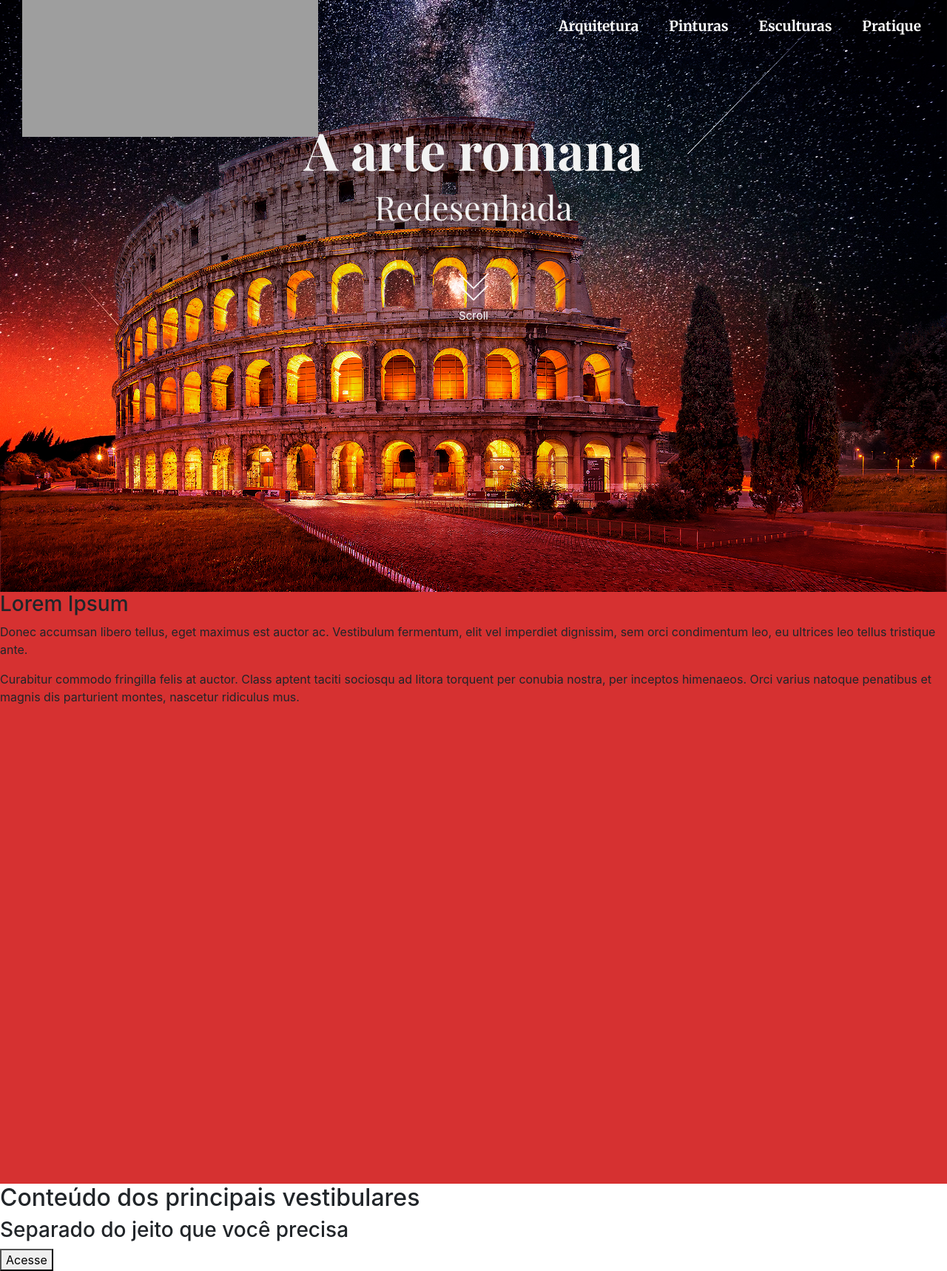
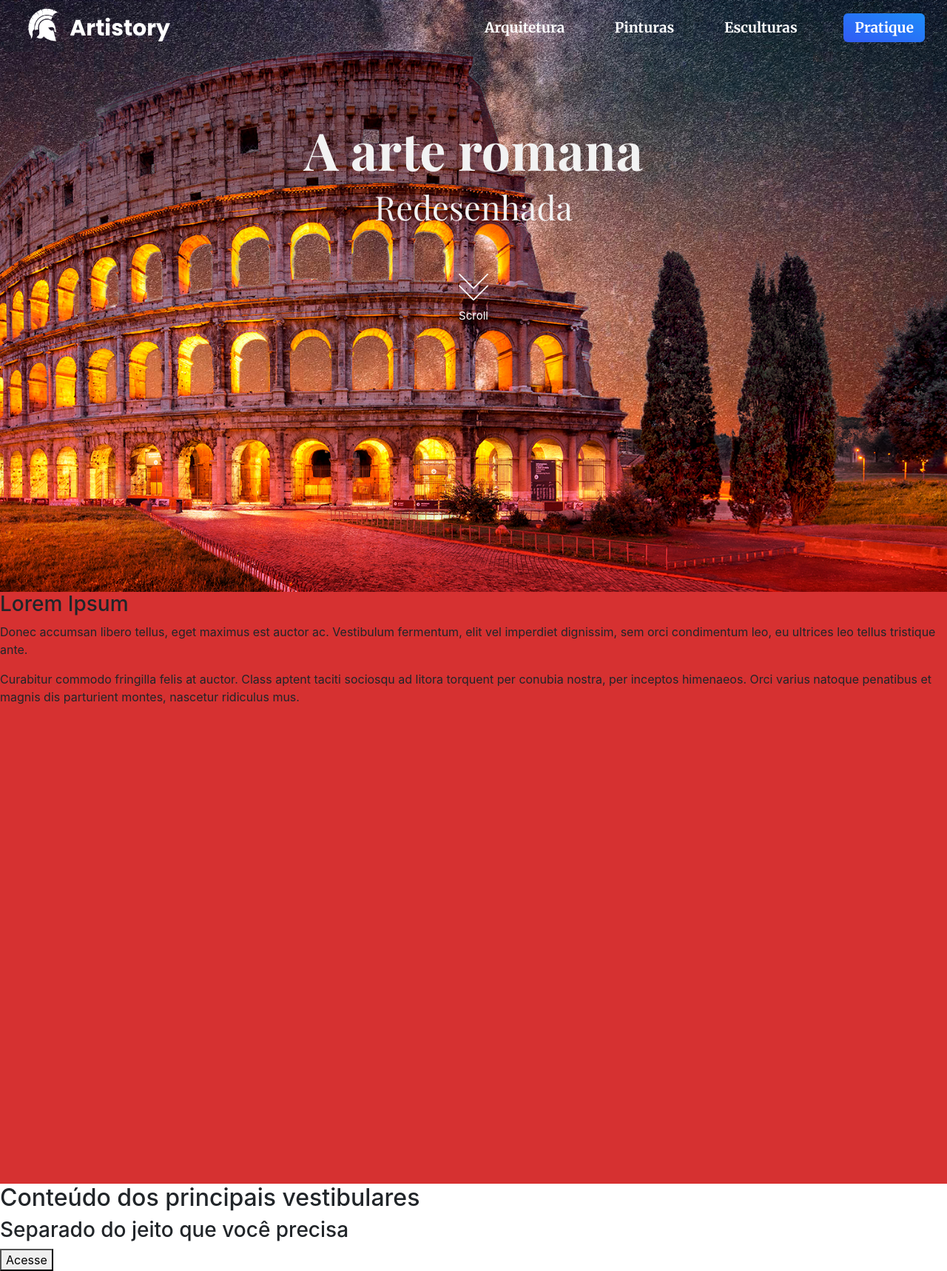
Before and after one commit to GuilhermeFracalossi/RomanArt, a PHP site: page /home/home.php in a window 1280 px wide. Shown: the whole page at 74% size. Run offline with PHP 8.4, Linux system fonts and the light colour scheme; grey boxes are pictures that could not be loaded.

Commit message:
fim 08/03

```diff
--- a/home/home.css
+++ b/home/home.css
@@ -3,9 +3,12 @@ font-family: 'Playfair Display', serif;
 font-family: 'Merriweather', serif;
 
 */
-.background-colosseum{
+*{
+    text-rendering: optimizeLegibility;
+    -webkit-font-smoothing: antialiased;
+    -moz-osx-font-smoothing: grayscale;
+}
 
-}
 .intro-container{
     width: 100%;
     height: 100vh;
@@ -14,7 +17,7 @@ font-family: 'Merriweather', serif;
 
     padding: 20vh 20px 30px 20px;
 
-    background: url('testeintrored4.jpg');
+    background: url('testeintrored5.jpg');
     background-position: center;
     background-size: cover;
     z-index: -1;
--- a/menu.php
+++ b/menu.php
@@ -6,13 +6,14 @@
     <meta name="viewport" content="width=device-width, initial-scale=1.0">
     <link rel="stylesheet" href="https://stackpath.bootstrapcdn.com/bootstrap/4.4.1/css/bootstrap.min.css" integrity="sha384-Vkoo8x4CGsO3+Hhxv8T/Q5PaXtkKtu6ug5TOeNV6gBiFeWPGFN9MuhOf23Q9Ifjh" crossorigin="anonymous">
     <link href="https://fonts.googleapis.com/css?family=Merriweather:400,700,900|Playfair+Display:400,700,900&display=swap" rel="stylesheet">
+    <link href="https://fonts.googleapis.com/css2?family=Poppins:wght@400;700&display=swap" rel="stylesheet">
 </head>
 
 <style>
-    .menu-container{
+    .menu-container {
         position: absolute;
         width: 100%;
-        height: 70px;
+        height: 75px;
         margin: 0px;
         display: flex;
         justify-content: space-between;
@@ -21,53 +22,88 @@
 
     }
 
-    .menu-options{
-        width: 500px;
+    .logo-container {
+        height: 50px;
+        width: 200px;
+        display: flex;
+        align-items: center;
+        justify-content: space-between;
+
+    }
+
+    .logo-container img {
+        height: 60px;
+        width: 60px;
+        display: block;
+        z-index: 100;
+    }
+
+    .logo-container h3 {
+        font-size: 30px;
+        font-weight: bold;
+        color: white;
+        margin: 0px;
+        font-family: 'Poppins', sans-serif;
+    }
+
+    .menu-options {
+        width: 600px;
         display: flex;
         justify-content: space-between;
         align-items: center;
 
 
     }
-    .menu-options a{
+
+    .menu-options a {
         padding: 5px;
         text-decoration: none;
         font-size: 19px;
         font-weight: 700;
         font-family: 'Merriweather', serif;
     }
-    .homeMenu{
+
+    .practice-button {
+        background: #1d8cf8;
+        background-image: linear-gradient(to bottom left, #1d8cf8, #3358f4, #1d8cf8);
+        background-size: 210% 210%;
+        background-position: 100% 0;
+        background-color: #1d8cf8;
+        box-shadow: none;
+        color: #fff;
+
+        padding: 5px 15px !important;
+        border-radius: 6px;
+    }
+
+    .homeMenu {
         background-color: transparent;
 
     }
 
-    .homeMenu .menu-options a{
+    .homeMenu .menu-options a {
         color: white;
 
 
     }
 
-    .defaultMenu{
+    .defaultMenu {}
+</style>
 
-    }
-
-
-
-
-</style>
 <body>
 
 
     <div class="menu-container homeMenu">
         <div class="logo-container">
-        <img src="logo.png" alt="">
+            <img src="../logo-icon-white.png" alt="">
+            <h3>Artistory</h3>
         </div>
         <div class="menu-options">
-        <a href="arquitetura/arquitetura.php">Arquitetura</a>
-        <a href="pinturas/pinturas.php">Pinturas</a>
-        <a href="esculturas/esculturas.php">Esculturas</a>
+            <a href="../arquitetura/arquitetura.php">Arquitetura</a>
+            <a href="../pinturas/pinturas.php">Pinturas</a>
+            <a href="../esculturas/esculturas.php">Esculturas</a>
 
-        <a class="practice-button" href="pratique/pratique.php">Pratique</a>
+            <a class="practice-button" href="../pratique/pratique.php">Pratique</a>
         </div>
     </div>
 
```
Also changed, not shown: home/testeintrored5.jpg (added), logo-icon-black.png (added), logo-icon-white.png (added), logo-icon.svg (added). Lines whose indentation alone changed are shown as unchanged.
